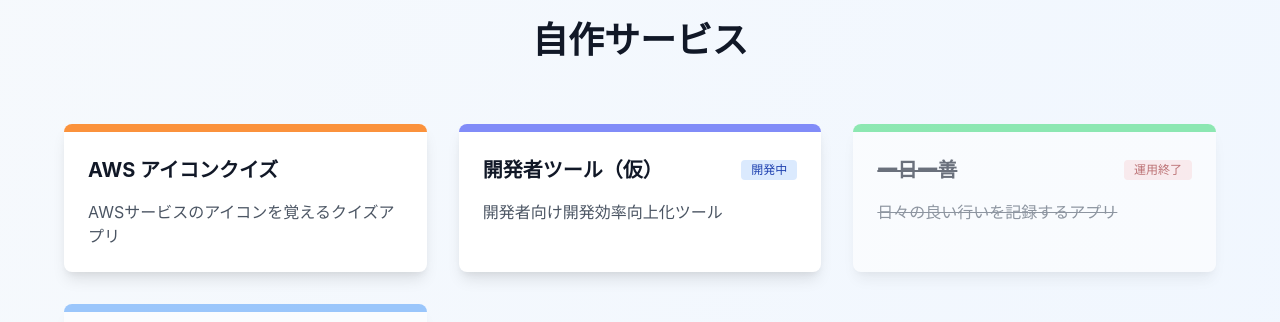
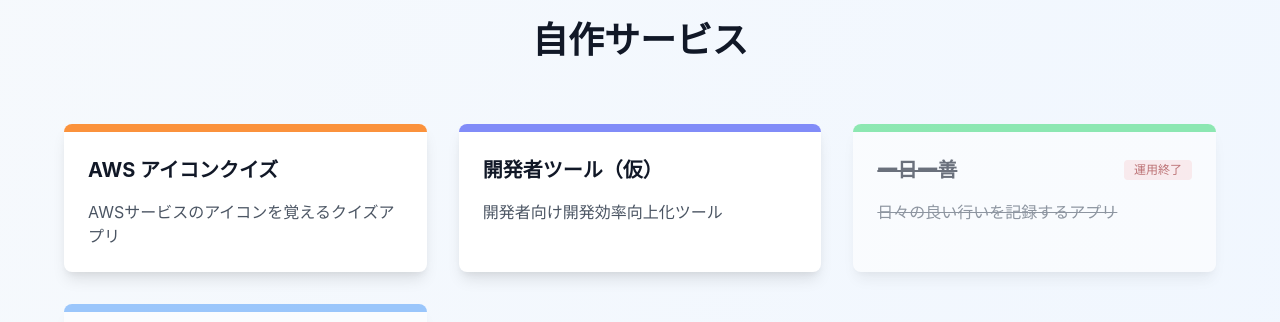
Before and after one commit to kter/portfolio-cms-site, a Nuxt app: page / in a window 1280 px wide. Shown: the part 1840-2162 px from the top of the page. Built offline with nearby package versions, Linux system fonts and the light colour scheme.

Commit message:
ページ更新

```diff
--- a/pages/index.vue
+++ b/pages/index.vue
@@ -156,14 +156,11 @@
             <p class="text-gray-600">AWSサービスのアイコンを覚えるクイズアプリ</p>
           </a>
 
-          <div class="card">
+          <a href="https://devtools.site/" target="_blank" class="card hover:scale-105 transition-transform">
             <div class="h-2 bg-indigo-400 rounded-t-lg -mt-6 -mx-6 mb-6"></div>
-            <div class="flex items-center justify-between mb-4">
-              <h3 class="text-xl font-bold text-gray-900">開発者ツール（仮）</h3>
-              <span class="bg-blue-100 text-blue-800 text-xs font-medium px-2.5 py-0.5 rounded">開発中</span>
-            </div>
+            <h3 class="text-xl font-bold text-gray-900 mb-4">開発者ツール（仮）</h3>
             <p class="text-gray-600">開発者向け開発効率向上化ツール</p>
-          </div>
+          </a>
 
           <div class="card opacity-60">
             <div class="h-2 bg-green-400 rounded-t-lg -mt-6 -mx-6 mb-6"></div>
```
